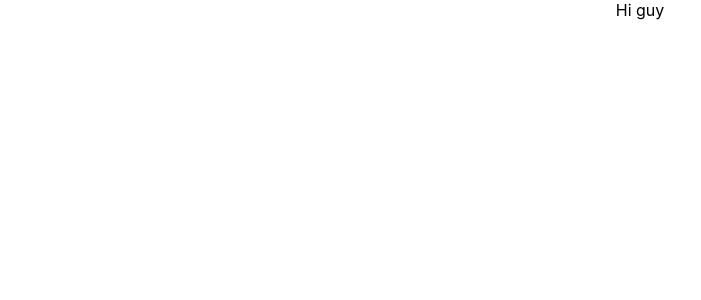
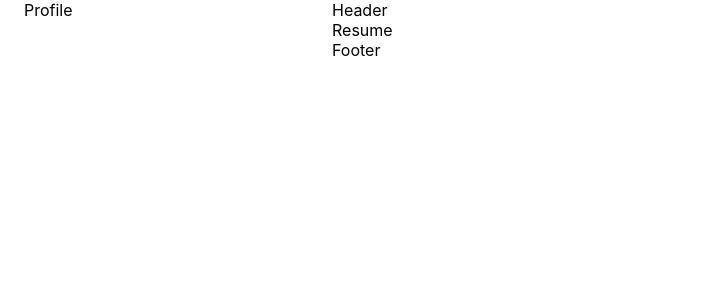
Before and after one commit to TonTon69/portfolio-reactjs, a React (Create React App) app: page /resume in a window 1280 px wide. Shown: the top 300 px of the page, without its empty margins (0-701 px from the left). Built offline with nearby package versions, Linux system fonts and the light colour scheme.

Commit message:
Layout and Router

```diff
--- a/src/App.js
+++ b/src/App.js
@@ -1,7 +1,40 @@
+import React from "react";
+import { Container, Grid } from "@material-ui/core";
+
+import Profile from "./components/Profile/Profile";
+import Header from "./components/Header/Header";
+import Footer from "./components/Footer/Footer";
+import Portfolio from "./pages/Portfolio/Portfolio";
+import Resume from "./pages/Resume/Resume";
+
+import { BrowserRouter as Router, Switch, Route } from "react-router-dom";
+
 import "./App.css";
 
 function App() {
-  return <div className="App">Hi guy</div>;
+  return (
+    <Container>
+      <Grid container>
+        <Grid item xs={12} sm={12} md={4} lg={3}>
+          <Profile />
+        </Grid>
+        <Grid item xs>
+          <Header />
+          <Router>
+            <Switch>
+              <Route path="/portfolio">
+                <Portfolio />
+              </Route>
+              <Route path="/resume">
+                <Resume />
+              </Route>
+            </Switch>
+          </Router>
+          <Footer />
+        </Grid>
+      </Grid>
+    </Container>
+  );
 }
 
 export default App;
--- /dev/null
+++ b/src/components/Footer/Footer.js
@@ -0,0 +1,7 @@
+import React from "react";
+
+const Footer = () => {
+  return <div>Footer</div>;
+};
+
+export default Footer;
--- /dev/null
+++ b/src/components/Header/Header.js
@@ -0,0 +1,7 @@
+import React from "react";
+
+const Header = () => {
+  return <div>Header</div>;
+};
+
+export default Header;
--- /dev/null
+++ b/src/components/Profile/Profile.js
@@ -0,0 +1,7 @@
+import React from "react";
+
+const Profile = () => {
+  return <div>Profile</div>;
+};
+
+export default Profile;
--- /dev/null
+++ b/src/pages/Portfolio/Portfolio.js
@@ -0,0 +1,7 @@
+import React from "react";
+
+const Portfolio = () => {
+  return <div>Portfolio</div>;
+};
+
+export default Portfolio;
--- /dev/null
+++ b/src/pages/Resume/Resume.js
@@ -0,0 +1,7 @@
+import React from "react";
+
+const Resume = () => {
+  return <div>Resume</div>;
+};
+
+export default Resume;
```
Also changed, not shown: src/utils/resumeDate.js (added), 1 other file (tests, documents, lock files or other folders).
